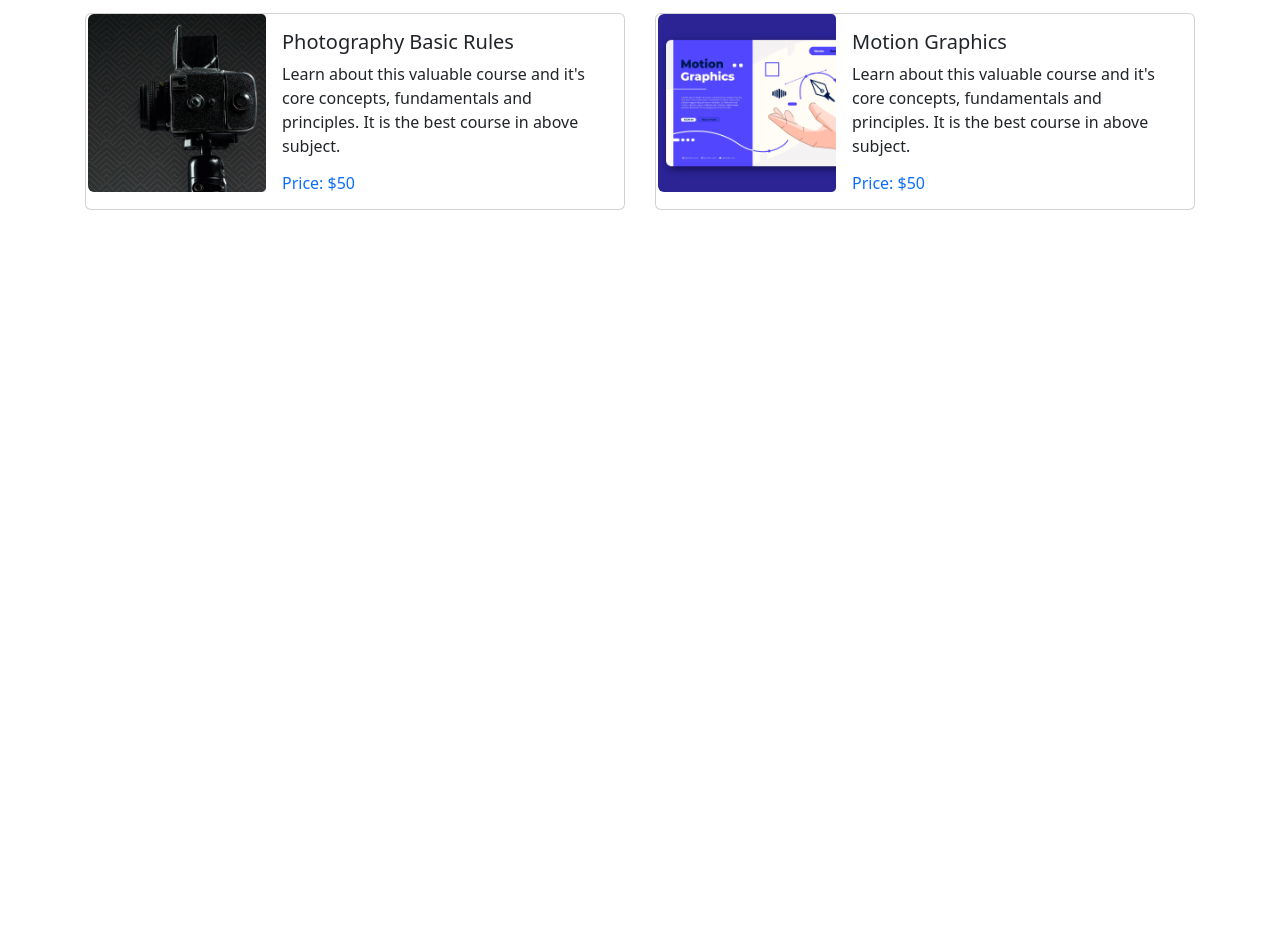
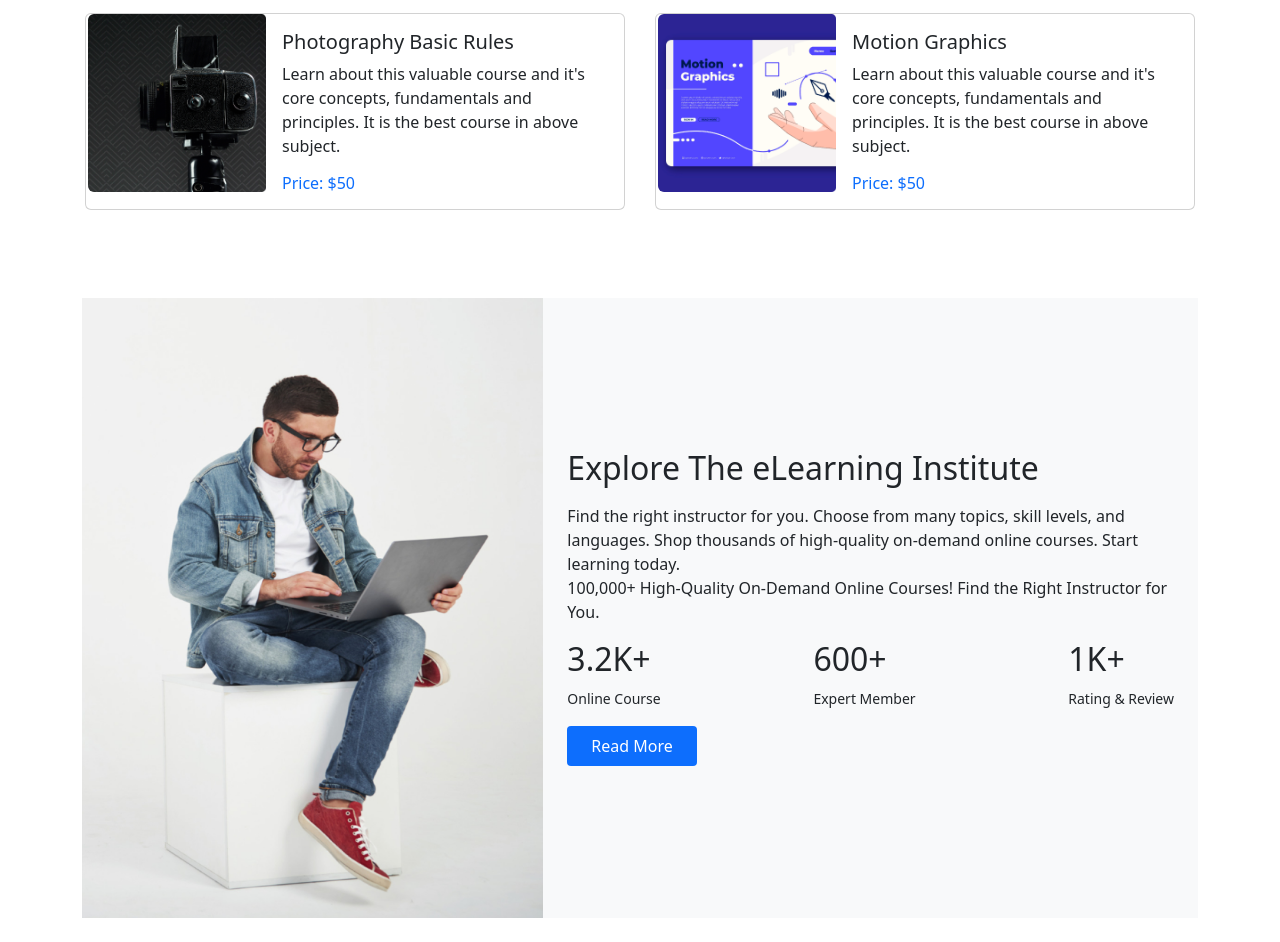
Before and after one commit to nurealammiaji/edunam-bootstrap, a plain HTML site: page index.html in a window 1280 px wide. Shown: the part 1318-2260 px from the top of the page. Before the commit the page ends 1568 px from the top, so only its background shows below. Drawn offline with nearby package versions, Linux system fonts and the light colour scheme.

Commit message:
explore section added

```diff
--- a/index.html
+++ b/index.html
@@ -209,6 +209,39 @@
     </section>
     <!-- Course Area End -->
     <br>
+    <!-- Explore Area Start -->
+    <section>
+        <div class="container mt-5">
+            <div class="bg-light d-md-flex d-lg-flex justify-content-center align-items-center">
+                <div>
+                    <img class="img-fluid" src="./images/working.png" alt="">
+                </div>
+                <div class="p-4 w-75">
+                    <h2>Explore The eLearning Institute</h2>
+                    <p class="mt-3">Find the right instructor for you. Choose from many topics, skill levels, and languages. Shop thousands of high-quality on-demand online courses. Start learning today.<br>100,000+ High-Quality On-Demand Online Courses! Find the Right Instructor for You.</p>
+                    <div class="d-flex justify-content-between mt-3">
+                        <div>
+                            <h2>3.2K+</h2>
+                            <small>Online Course</small>
+                        </div>
+                        <div>
+                            <h2>600+</h2>
+                            <small>Expert Member</small>
+                        </div>
+                        <div>
+                            <h2>1K+</h2>
+                            <small>Rating & Review</small>
+                        </div>
+                    </div>
+                    <button class="border border-0 bg-primary text-white rounded-1 px-4 py-2 mt-3">Read More</button>
+                </div>
+            </div>
+        </div>
+    </section>
+    <!-- Explore Area End -->
+    <br>
+    <!-- Ready Area Start -->
+    <!-- Ready Area End -->
   </main>
   <footer>
     <!-- place footer here -->
```
